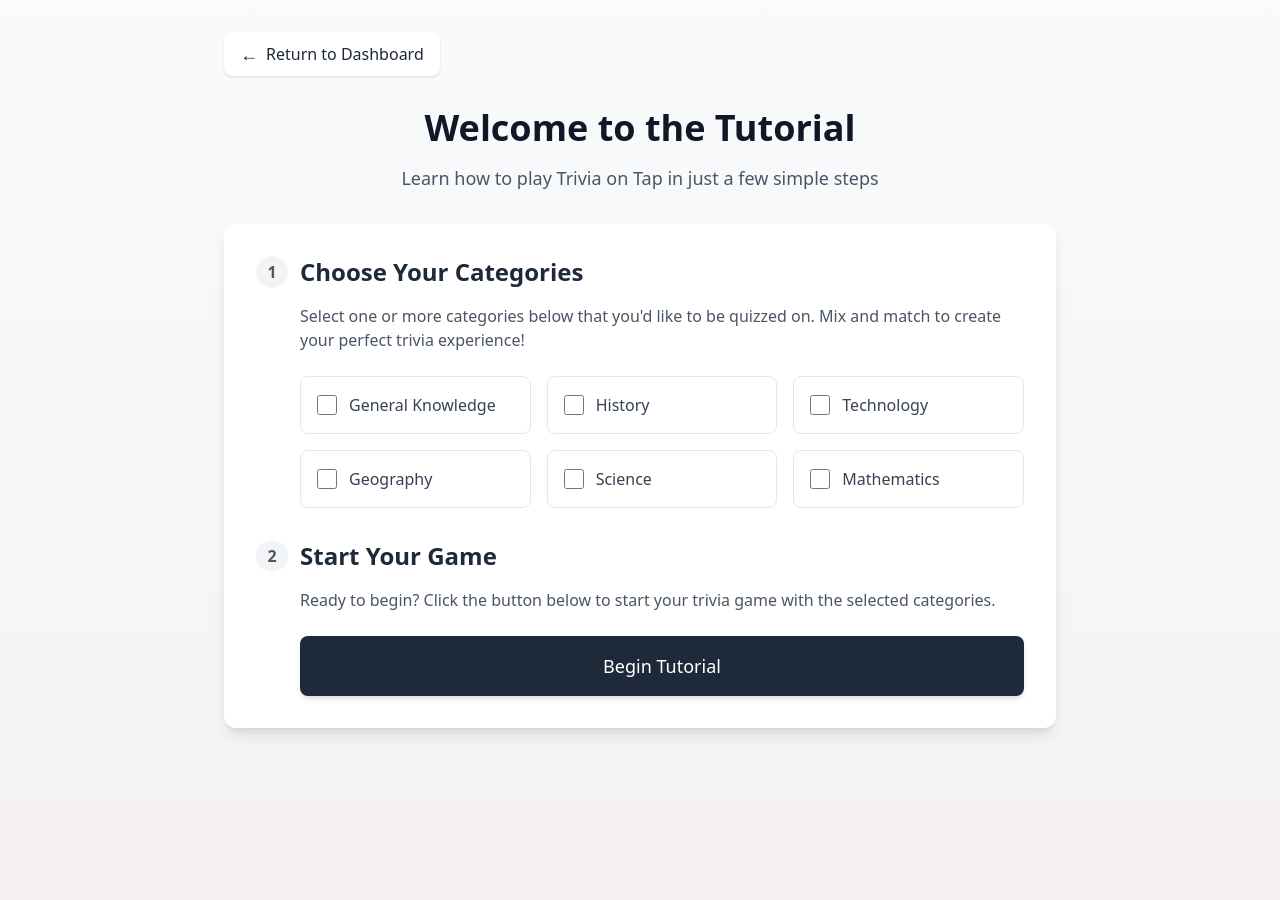
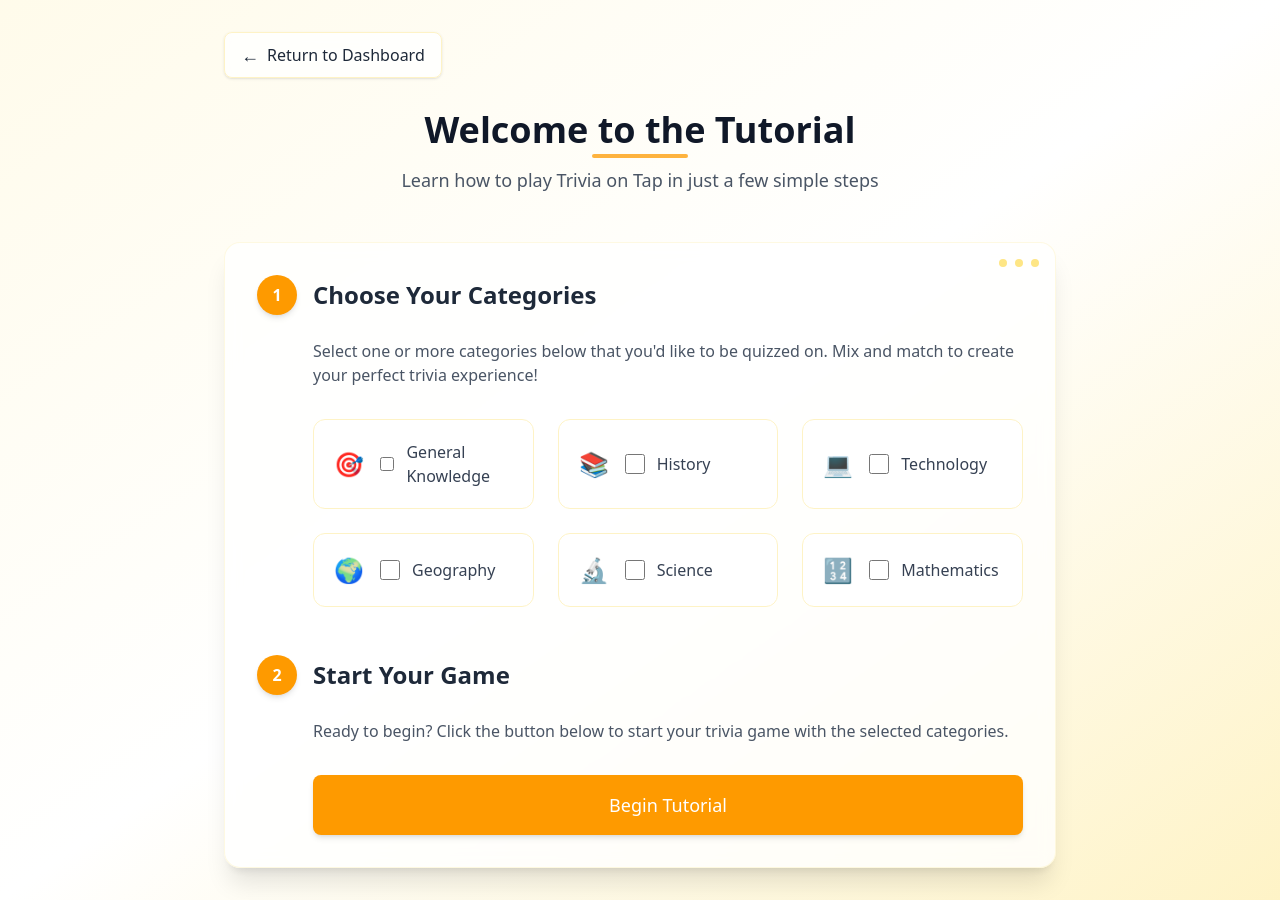
Before and after one commit to rafaelmarcoo/trivia-on-tap, a Next.js app: page /dashboard/tutorial in a window 1280 px wide. Before the commit the page ends 800 px from the top, so only its background shows below. Built offline with nearby package versions, Linux system fonts and the light colour scheme; no server answers.

Commit message:
feat(: modernize tutorial UI

```diff
--- a/src/app/dashboard/tutorial/components/Categories.js
+++ b/src/app/dashboard/tutorial/components/Categories.js
@@ -1,27 +1,31 @@
 "use client";
 
 const categories = [
-  { id: "general", name: "General Knowledge" },
-  { id: "history", name: "History" },
-  { id: "technology", name: "Technology" },
-  { id: "geography", name: "Geography" },
-  { id: "science", name: "Science" },
-  { id: "math", name: "Mathematics" },
+  { id: "general", name: "General Knowledge", icon: "🎯" },
+  { id: "history", name: "History", icon: "📚" },
+  { id: "technology", name: "Technology", icon: "💻" },
+  { id: "geography", name: "Geography", icon: "🌍" },
+  { id: "science", name: "Science", icon: "🔬" },
+  { id: "math", name: "Mathematics", icon: "🔢" },
 ];
 
 export default function CategoryChecklist() {
   return (
-    <div className="grid grid-cols-1 md:grid-cols-2 lg:grid-cols-3 gap-4">
+    <div className="grid grid-cols-1 md:grid-cols-2 lg:grid-cols-3 gap-6">
       {categories.map((category) => (
         <div
           key={category.id}
-          className="flex items-center p-4 rounded-lg bg-white border border-gray-200 hover:border-blue-400 hover:shadow-md transition-all group"
+          className="flex items-center p-5 rounded-xl bg-white/90 backdrop-blur-sm border border-amber-100 hover:border-amber-300 hover:shadow-lg transition-all duration-300 transform hover:-translate-y-1 group"
         >
+          <div className="flex items-center flex-1 gap-4">
+            <span className="text-2xl" role="img" aria-label={category.name}>
+              {category.icon}
+            </span>
             <div className="flex items-center flex-1">
               <input
                 type="checkbox"
                 id={category.id}
-              className="w-5 h-5 mr-3 cursor-pointer accent-blue-600 rounded"
+                className="w-5 h-5 mr-3 cursor-pointer accent-amber-500 rounded"
               />
               <label
                 htmlFor={category.id}
@@ -31,6 +35,7 @@ export default function CategoryChecklist() {
               </label>
             </div>
           </div>
+        </div>
       ))}
     </div>
   );
--- a/src/app/dashboard/tutorial/components/MultiChoiceQ.js
+++ b/src/app/dashboard/tutorial/components/MultiChoiceQ.js
@@ -16,61 +16,74 @@ export default function MultiChoiceQ({ onNext }) {
 
   const getButtonClass = (option) => {
     if (!isAnswered) {
-      return 'bg-white border-gray-200 hover:bg-gray-50';
+      return 'bg-white/80 backdrop-blur-sm border-amber-100 hover:bg-white/90 hover:border-amber-200 hover:shadow-md transform hover:-translate-y-0.5';
     }
 
     if (option === correctAnswer) {
-      return 'bg-green-100 border-green-500';
+      return 'bg-green-50/90 backdrop-blur-sm border-green-500 shadow-md';
     }
 
     if (option === selectedAnswer && option !== correctAnswer) {
-      return 'bg-red-100 border-red-500';
+      return 'bg-red-50/90 backdrop-blur-sm border-red-500 shadow-md';
     }
 
-    return 'bg-white border-gray-200';
+    return 'bg-white/80 backdrop-blur-sm border-amber-100 opacity-50';
   };
 
   return (
-    <div className="space-y-8">
+    <div className="space-y-10">
       <section>
-        <div className="flex items-center gap-3 mb-4">
-          <span className="flex items-center justify-center w-8 h-8 rounded-full bg-gray-100 text-gray-600 font-semibold">1</span>
+        <div className="flex items-center gap-4 mb-6">
+          <span className="flex items-center justify-center w-10 h-10 rounded-full bg-amber-500 text-white font-semibold shadow-md">1</span>
           <h2 className="text-2xl font-semibold text-gray-800">Sample Question</h2>
         </div>
-        <p className="text-gray-600 mb-6 pl-11">
+        <p className="text-gray-600 mb-8 pl-14">
           Select what you think is the correct answer from the options below.
           The question will be displayed here in the actual quiz.
         </p>
 
-        <div className="pl-11 space-y-3">
+        <div className="pl-14 space-y-4">
           {["Option A", "Option B", "Option C", "Option D"].map((option) => (
             <button
               key={option}
               onClick={() => handleAnswer(option)}
-              className={`w-full p-4 rounded-lg border text-left font-medium transition-colors ${getButtonClass(option)}`}
+              disabled={isAnswered && option !== selectedAnswer && option !== correctAnswer}
+              className={`w-full p-5 rounded-xl border text-left font-medium transition-all duration-300 ${getButtonClass(option)}`}
             >
               {option}
+              {isAnswered && option === correctAnswer && (
+                <span className="float-right text-green-600">✓</span>
+              )}
+              {isAnswered && option === selectedAnswer && option !== correctAnswer && (
+                <span className="float-right text-red-600">✗</span>
+              )}
             </button>
           ))}
         </div>
       </section>
 
       {isAnswered && (
-        <section className="space-y-6 bg-gray-50 p-6 rounded-lg">
-          <h3 className="text-lg font-medium text-gray-800 mb-4">How it works:</h3>
+        <section className="space-y-6 bg-white/80 backdrop-blur-sm p-8 rounded-xl border border-amber-100">
+          <h3 className="text-xl font-semibold text-gray-800 mb-6">How it works:</h3>
 
           <div className="space-y-4">
-            <div className="flex items-center gap-4 p-3 bg-green-50 rounded-lg border border-green-200">
+            <div className="flex items-center gap-4 p-4 bg-green-50/90 backdrop-blur-sm rounded-xl border border-green-200 transform transition-all duration-300 hover:translate-x-2">
               <div className="flex-1">
-                <p className="text-green-800 font-medium">Correct Answer</p>
-                <p className="text-green-600 text-sm">The selected answer matches the correct answer</p>
+                <p className="text-green-800 font-medium flex items-center gap-2">
+                  <span className="text-lg">✓</span>
+                  Correct Answer
+                </p>
+                <p className="text-green-600 text-sm mt-1">The selected answer matches the correct answer</p>
               </div>
             </div>
 
-            <div className="flex items-center gap-4 p-3 bg-red-50 rounded-lg border border-red-200">
+            <div className="flex items-center gap-4 p-4 bg-red-50/90 backdrop-blur-sm rounded-xl border border-red-200 transform transition-all duration-300 hover:translate-x-2">
               <div className="flex-1">
-                <p className="text-red-800 font-medium">Incorrect Answer</p>
-                <p className="text-red-600 text-sm">The selected answer is not correct</p>
+                <p className="text-red-800 font-medium flex items-center gap-2">
+                  <span className="text-lg">✗</span>
+                  Incorrect Answer
+                </p>
+                <p className="text-red-600 text-sm mt-1">The selected answer is not correct</p>
               </div>
             </div>
           </div>
@@ -80,7 +93,7 @@ export default function MultiChoiceQ({ onNext }) {
       <section>
         <button
           onClick={onNext}
-          className="w-full py-4 px-8 rounded-lg text-lg bg-gray-800 hover:bg-gray-700 text-white font-medium transition-colors shadow-md"
+          className="w-full py-4 px-8 rounded-xl text-lg bg-amber-500 hover:bg-amber-600 text-white font-medium transition-all duration-300 shadow-md hover:shadow-lg transform hover:-translate-y-1"
         >
           Continue to True/False Questions
         </button>
--- a/src/app/dashboard/tutorial/page.js
+++ b/src/app/dashboard/tutorial/page.js
@@ -46,32 +46,32 @@ export default function TutorialPage() {
         return <Maths onComplete={() => router.push('/dashboard')} />;
       default:
         return (
-          <div className="space-y-8">
-            <section>
-              <div className="flex items-center gap-3 mb-4">
-                <span className="flex items-center justify-center w-8 h-8 rounded-full bg-gray-100 text-gray-600 font-semibold">1</span>
+          <div className="space-y-12">
+            <section className="transform transition-all duration-300 hover:translate-x-2">
+              <div className="flex items-center gap-4 mb-6">
+                <span className="flex items-center justify-center w-10 h-10 rounded-full bg-amber-500 text-white font-semibold shadow-md">1</span>
                 <h2 className="text-2xl font-semibold text-gray-800">Choose Your Categories</h2>
               </div>
-              <p className="text-gray-600 mb-6 pl-11">
+              <p className="text-gray-600 mb-8 pl-14">
                 Select one or more categories below that you&apos;d like to be quizzed on.
                 Mix and match to create your perfect trivia experience!
               </p>
-              <div className="pl-11">
+              <div className="pl-14">
                 <Categories />
               </div>
             </section>
 
-            <section>
-              <div className="flex items-center gap-3 mb-4">
-                <span className="flex items-center justify-center w-8 h-8 rounded-full bg-gray-100 text-gray-600 font-semibold">2</span>
+            <section className="transform transition-all duration-300 hover:translate-x-2">
+              <div className="flex items-center gap-4 mb-6">
+                <span className="flex items-center justify-center w-10 h-10 rounded-full bg-amber-500 text-white font-semibold shadow-md">2</span>
                 <h2 className="text-2xl font-semibold text-gray-800">Start Your Game</h2>
               </div>
-              <p className="text-gray-600 mb-6 pl-11">
+              <p className="text-gray-600 mb-8 pl-14">
                 Ready to begin? Click the button below to start your trivia game with the selected categories.
               </p>
-              <div className="pl-11">
+              <div className="pl-14">
                 <button
-                  className="w-full py-4 px-8 rounded-lg text-lg bg-gray-800 hover:bg-gray-700 text-white font-medium transition-colors shadow-md"
+                  className="w-full py-4 px-8 rounded-lg text-lg bg-amber-500 hover:bg-amber-600 text-white font-medium transition-all duration-300 shadow-md hover:shadow-lg transform hover:-translate-y-1"
                   onClick={() => setTutorialStep(1)}
                 >
                   Begin Tutorial
@@ -86,28 +86,39 @@ export default function TutorialPage() {
   const header = getTutorialHeader();
 
   return (
-    <div className="min-h-screen bg-gradient-to-b from-gray-50 to-gray-100">
+    <div className="min-h-screen bg-gradient-to-br from-amber-50 via-white to-amber-100">
       <div className="max-w-4xl mx-auto p-8">
         <nav className="mb-8">
           <button
             onClick={() => router.push('/dashboard')}
-            className="px-4 py-2 bg-white hover:bg-gray-50 text-gray-800 rounded-lg flex items-center gap-2 transition-colors shadow-sm"
+            className="px-4 py-2 bg-white/80 backdrop-blur-sm hover:bg-white/90 text-gray-800 rounded-lg flex items-center gap-2 transition-all duration-300 shadow-sm border border-amber-100"
           >
             <span className="text-lg">←</span>
             <span>Return to Dashboard</span>
           </button>
         </nav>
 
-        <header className="text-center mb-8">
-          <h1 className="text-4xl font-bold text-gray-900 mb-4">
+        <header className="text-center mb-12">
+          <h1 className="text-4xl font-bold text-gray-900 mb-4 relative">
             {header.title}
+            <div className="absolute -bottom-2 left-1/2 transform -translate-x-1/2 w-24 h-1 bg-amber-500 rounded-full opacity-75"></div>
           </h1>
           <p className="text-lg text-gray-600">
             {header.subtitle}
           </p>
         </header>
 
-        <div className="bg-white rounded-xl shadow-lg p-8">
+        <div className="bg-white/80 backdrop-blur-sm rounded-2xl shadow-xl border border-amber-100/50 p-8 transition-all duration-300">
+          {tutorialStep === 0 && (
+            <div className="absolute top-4 right-4 flex gap-2">
+              {[1, 2, 3].map((step) => (
+                <div
+                  key={step}
+                  className="w-2 h-2 rounded-full bg-amber-200"
+                ></div>
+              ))}
+            </div>
+          )}
           {renderTutorialContent()}
         </div>
       </div>
```
Also changed, not shown: src/app/dashboard/tutorial/components/Maths.js (+34 -21 lines), src/app/dashboard/tutorial/components/TrueFalse.js (+34 -22 lines). Lines whose indentation alone changed are shown as unchanged.
